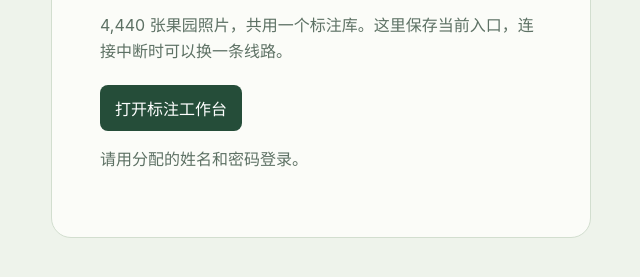
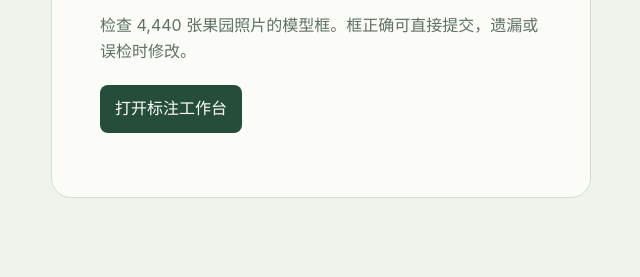
Before and after one commit to qgt905802-commits/orchard-fieldbook-entry, a plain HTML site: page index.html in a window 1280 px wide. Shown: the part 257-534 px from the top of the page, without its empty margins (319-959 px from the left). Drawn offline with Linux system fonts and the light colour scheme; no server answers.

Commit message:
Point team entrance to the production Vercel workspace

```diff
--- a/index.html
+++ b/index.html
@@ -1,9 +1 @@
-<!doctype html><html lang="zh-CN"><meta charset="utf-8"><meta name="viewport" content="width=device-width, initial-scale=1"><meta name="referrer" content="no-referrer"><title>果序 · 小组入口</title><style>:root{font-family:-apple-system,"PingFang SC","Microsoft Yahei",sans-serif;color:#213a2f;background:#eef3eb}main{box-sizing:border-box;width:min(540px,94vw);margin:15vh auto;padding:clamp(25px,5vw,48px);background:#fbfcf8;border:1px solid #d2decf;border-radius:20px}h1{letter-spacing:-.055em;font-size:36px;margin:.3em 0}p,small{color:#5d7164;line-height:1.6}a{display:inline-block;text-decoration:none;border-radius:8px;padding:11px 15px;margin:5px 6px 0 0;background:#254d39;color:white}a+ a{background:#e4eddc;color:#284734}</style><main><small>Orchard Studio · 团队标注室</small><h1>果序工作台</h1><p>4,440 张果园照片，共用一个标注库。这里保存当前入口，连接中断时可以换一条线路。</p><div id="links"></div><p id="state" aria-live="polite">正在读取工作台地址…</p></main><script>
-const localFallback=["https://harrison-vacuum-rogers-polo.trycloudflare.com/"];
-const published='https://qgt905802-commits.github.io/orchard-fieldbook-entry/routes.json';
-const api='https://api.github.com/repos/qgt905802-commits/orchard-fieldbook-entry/contents/routes.json';
-function valid(s){try{const u=new URL(s);return u.protocol==='https:'&&!u.username&&!u.password&&u.pathname==='/'&&/^[a-z0-9-]+\.trycloudflare\.com$/.test(u.hostname)}catch{return false}}
-async function get(url,raw){const r=await fetch(url,{cache:'no-store',signal:AbortSignal.timeout(5500),headers:raw?{Accept:'application/vnd.github.raw+json'}:{}});if(!r.ok)throw Error();const d=await r.json();if(!d.urls?.some(valid))throw Error();return d}
-function show(list){const urls=[...new Set(list.filter(valid))];const el=document.getElementById('links');el.replaceChildren();urls.forEach((s,i)=>{const a=document.createElement('a');a.href=s;a.textContent=i?'备用线路':'打开标注工作台';el.append(a)});document.getElementById('state').textContent=urls.length?'请用分配的姓名和密码登录。':'工作台正在重新连接，请稍后刷新。'}
-(async()=>{show(localFallback);try{let r;if(location.hostname==='qgt905802-commits.github.io'){r=await get('./routes.json?ts='+Date.now(),false)}else{r=await Promise.any([get(published+'?ts='+Date.now(),false),get(api+'?t='+Math.floor(Date.now()/30000),true)])}show(r.urls)}catch{}})();
-</script></html>
+<!doctype html><html lang="zh-CN"><meta charset="utf-8"><meta name="viewport" content="width=device-width, initial-scale=1"><meta name="referrer" content="no-referrer"><title>果序 · 小组入口</title><style>:root{font-family:-apple-system,"PingFang SC","Microsoft Yahei",sans-serif;color:#213a2f;background:#eef3eb}main{box-sizing:border-box;width:min(540px,94vw);margin:15vh auto;padding:clamp(25px,5vw,48px);background:#fbfcf8;border:1px solid #d2decf;border-radius:20px}h1{letter-spacing:-.055em;font-size:36px;margin:.3em 0}p,small{color:#5d7164;line-height:1.6}a{display:inline-block;text-decoration:none;border-radius:8px;padding:11px 15px;margin:5px 6px 0 0;background:#254d39;color:white}a+ a{background:#e4eddc;color:#284734}</style><main><small>Orchard Studio · 团队标注室</small><h1>果序工作台</h1><p>检查 4,440 张果园照片的模型框。框正确可直接提交，遗漏或误检时修改。</p><p><a href="https://orchard-apple-review.vercel.app/">打开标注工作台</a></p></main></html>
--- a/routes.json
+++ b/routes.json
@@ -1 +1 @@
-{"urls":["https://harrison-vacuum-rogers-polo.trycloudflare.com/"]}
+{"urls":["https://orchard-apple-review.vercel.app/"]}
```
